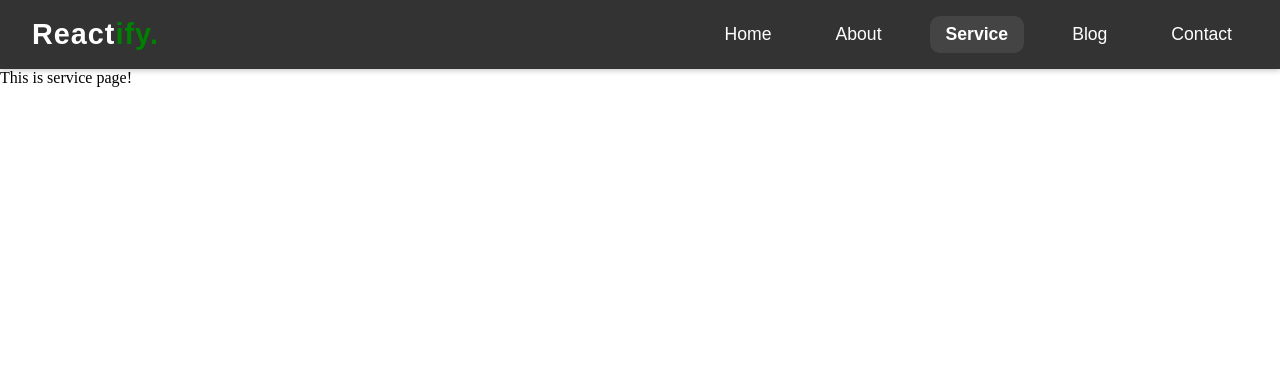
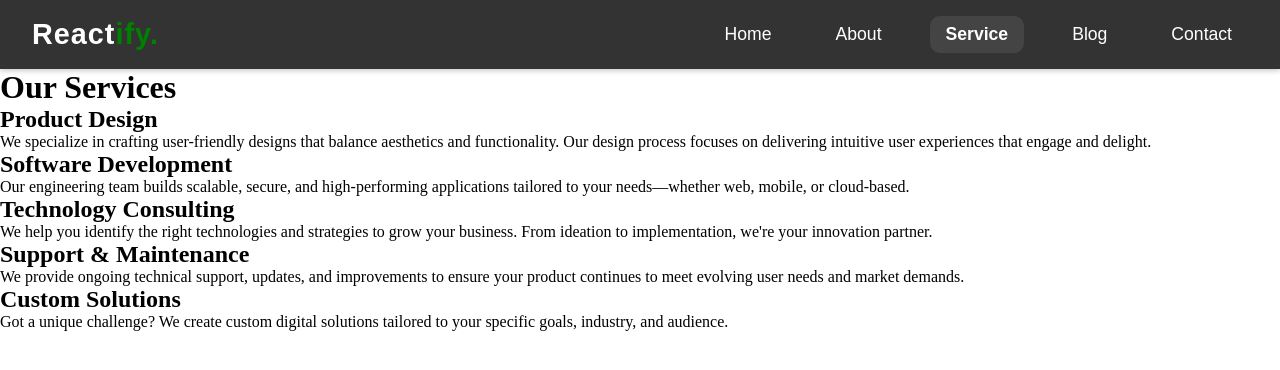
Before and after one commit to workmdirfan29/ReactJs_StartUPCode, a React (Vite) app: page /service in a window 1280 px wide. Shown: the top 370 px of the page. Built offline with nearby package versions, Linux system fonts and the light colour scheme.

Commit message:
Service page comming soon

```diff
--- a/src/components/About/About.jsx
+++ b/src/components/About/About.jsx
@@ -1,5 +1,5 @@
 import React from 'react';
-import './About.css'; // Make sure this path is correct based on your folder structure
+import './About.css';
 import Intro from '../Home/Intro';
 
 const About = () => {
@@ -41,6 +41,7 @@ const About = () => {
           making a difference through technology. Together, we strive to create a better future for everyone.
         </p>
       </section>
+
     </div>
   );
 };
--- a/src/components/Service.jsx
+++ b/src/components/Service.jsx
@@ -1,10 +1,47 @@
-import React from 'react'
+import React from 'react';
 
-const Service = () => {
+const Services = () => {
   return (
-    <div>This is service page!</div>
+    <div className="services-container">
+      <h1>Our Services</h1>
 
-  )
-}
+      <section>
+        <h2>Product Design</h2>
+        <p>
+          We specialize in crafting user-friendly designs that balance aesthetics and functionality.
+          Our design process focuses on delivering intuitive user experiences that engage and delight.
+        </p>
+      </section>
 
-export default Service
+      <section>
+        <h2>Software Development</h2>
+        <p>
+          Our engineering team builds scalable, secure, and high-performing applications tailored to your needs—whether web, mobile, or cloud-based.
+        </p>
+      </section>
+
+      <section>
+        <h2>Technology Consulting</h2>
+        <p>
+          We help you identify the right technologies and strategies to grow your business. From ideation to implementation, we're your innovation partner.
+        </p>
+      </section>
+
+      <section>
+        <h2>Support & Maintenance</h2>
+        <p>
+          We provide ongoing technical support, updates, and improvements to ensure your product continues to meet evolving user needs and market demands.
+        </p>
+      </section>
+
+      <section>
+        <h2>Custom Solutions</h2>
+        <p>
+          Got a unique challenge? We create custom digital solutions tailored to your specific goals, industry, and audience.
+        </p>
+      </section>
+    </div>
+  );
+};
+
+export default Services;
```
